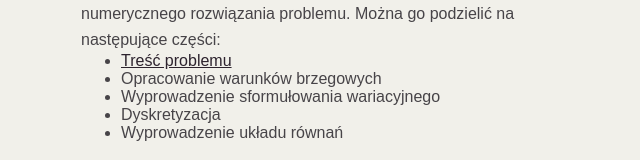
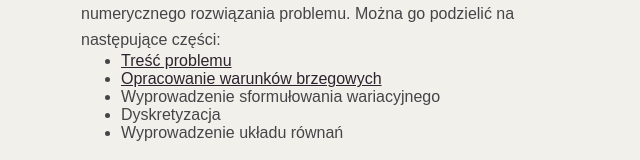
Before and after one commit to Veexeq/RRiR-Project, a React (Vite) app in the folder em_potential_solver/: page /theory in a window 1280 px wide. Shown: the part 231-391 px from the top of the page, without its empty margins (319-959 px from the left). Built offline with nearby package versions, Linux system fonts and the light colour scheme.

Commit message:
Resolved problems with links to the same page via moving the logic to functions, rather than handling it via <a> tags (they pollute browser history and do not work well with Reacts policy)

```diff
--- a/em_potential_solver/src/components/theory/Theory.tsx
+++ b/em_potential_solver/src/components/theory/Theory.tsx
@@ -2,6 +2,17 @@ import { BlockMath, InlineMath } from 'react-katex';
 import styles from './theory.module.css'
 
 function Theory() {
+
+  const scrollToSection = (section: string) => (e: React.MouseEvent) => {
+    e.preventDefault();
+
+    const element = document.getElementById(section);
+
+    if (element) {
+      element.scrollIntoView({ behavior: 'smooth', block: 'start'});
+    }
+  }
+
   return (
     <div className={styles.wrapper}>
       <br/>
@@ -9,8 +20,8 @@ function Theory() {
       <br />
       <p>W tej sekcji znajduje się kompletny wstęp związany z teorią, który potrzebny jest do rozpoczęcia pracy nad znajdowaniem numerycznego rozwiązania problemu. Można go podzielić na następujące części:</p>
       <ul>
-        <li><a href="#intro">Treść problemu</a></li>
-        <li>Opracowanie warunków brzegowych</li>
+        <li><a href="#" onClick={scrollToSection("intro")}>Treść problemu</a></li>
+        <li><a href="#" onClick={scrollToSection("boundary-conditions")}>Opracowanie warunków brzegowych</a></li>
         <li>Wyprowadzenie sformułowania wariacyjnego</li>
         <li>Dyskretyzacja</li>
         <li>Wyprowadzenie układu równań</li>
@@ -31,8 +42,14 @@ function Theory() {
       <p>Fakt, że funkcja <InlineMath math="\epsilon_r(x)" /> posiada nieciągłości jest istotny z perspektywy MES, należy wziąć go pod uwagę dobierając liczbę elementów (<InlineMath math="n" />) na które będziemy dzielili naszą dziedzinę, która tutaj wynosi <InlineMath math="\Omega=[0,3]" />.</p>
       <br /><br />
 
-      <h3>Opracowanie warunków brzegowych</h3>
+      <h3 id="boundary-conditions">Opracowanie warunków brzegowych</h3>
       <br />
+      <p>W powyższym problemie występują dwa warunki brzegowe, które musimy wziąć pod uwagę. Pierwszy z nich to tzw. <b>warunek Robina</b>. Obsługujemy go poprzez wyliczenie wartości funkcji <InlineMath math="\phi'(0)"/>, gdyż pojawi się ona w sformułowaniu słabym równania:</p>
+      <BlockMath math="\phi'(0)+\phi(0) = 5 \quad \Rightarrow \quad \phi'(0) = 5 - \phi(0)" />
+      <p>Drugim warunkiem jest tzw. <b>warunek Dirichleta</b>. W naszym przypadku występuje on w postaci niezerowej (po prawej stronie równania nie ma zera), co jest problematyczne, ponieważ zbiór funkcji, których wartości na brzegu dziedziny są równe zeru nie generują podprzestrzeni liniowej. My natomiast potrzebujemy uzyskać liniowość ze względu na późniejsze obliczenia na macierzach.</p>
+      <br />
+      <p>Aby to umożliwić, dokonamy <b>przesunięcia</b> (shift'u) tego warunku, w efekcie czego będziemy szukać nowego rozwiązania, które posiada zerowy warunek Dirichleta. Pod koniec odzyskamy nasze faktyczne rozwiązanie odwracając podstawienie.</p>
+      <BlockMath math=""/>
     </div>
   );
 }
```
